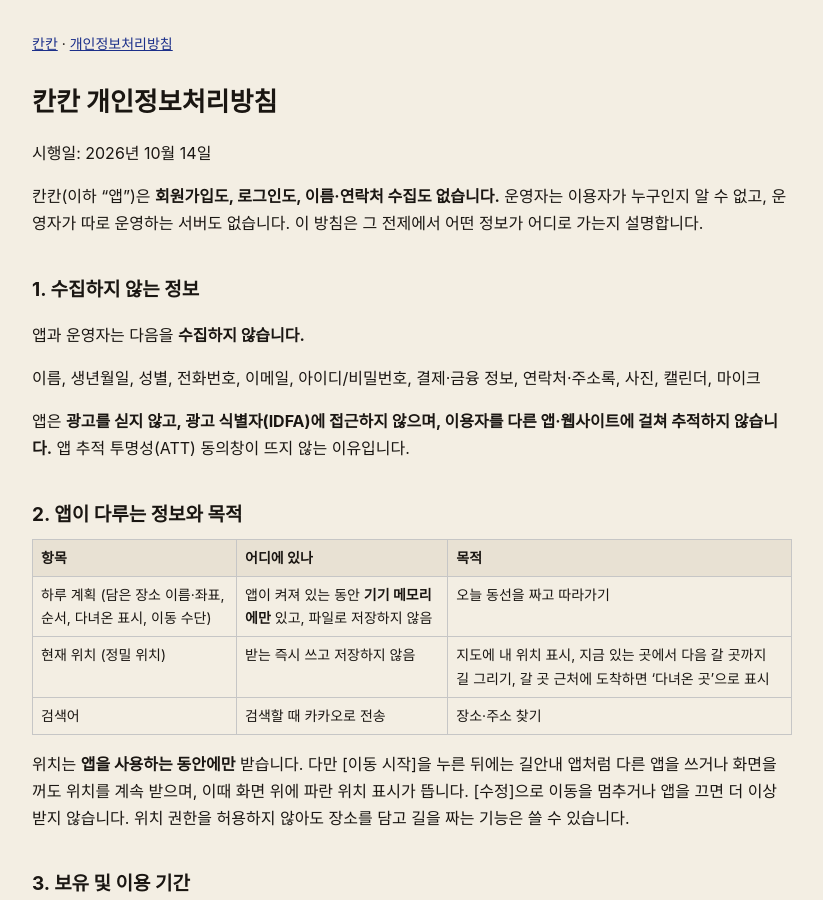
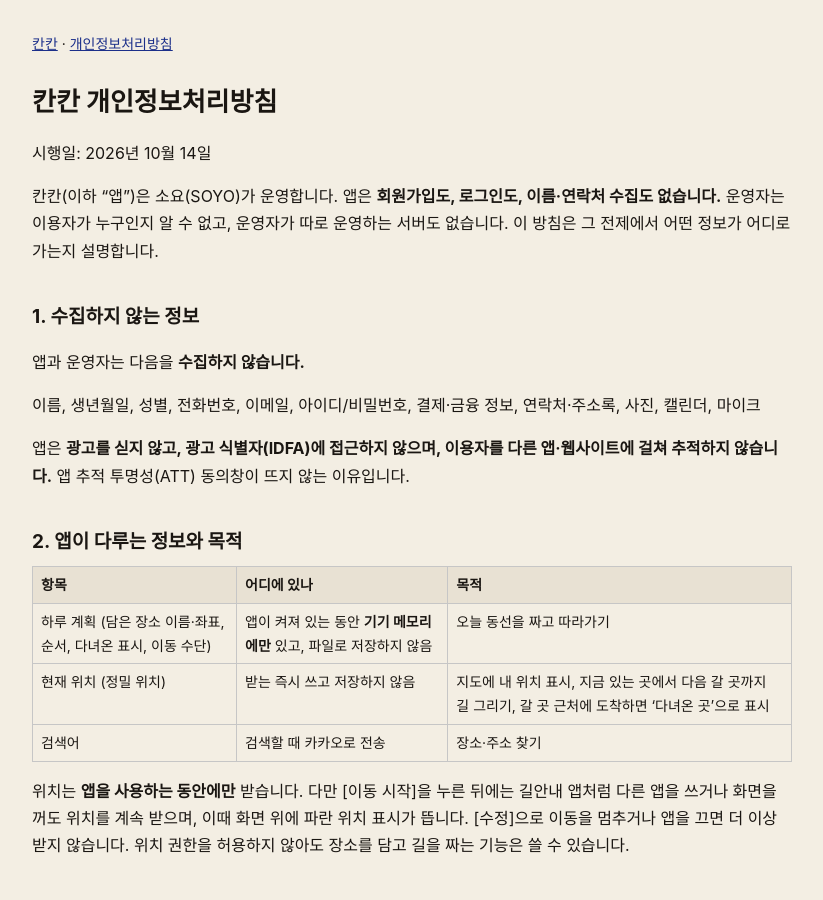
Before and after one commit to julie16520-spec/nojudgeman-legal, a Jekyll site: the page built from kankan/privacy.md, in a window 1280 px wide and 900 px high. Shown: the whole window, without its empty margins (228-1051 px from the left). Built offline with Jekyll 4.4.1, drawn with Linux system fonts in a browser that asks for light colours.

Commit message:
칸칸: 운영자 소요(SOYO) 표기
Co-Authored-By: Claude Opus 5.5 <noreply@anthropic.com>

```diff
--- a/kankan/privacy.md
+++ b/kankan/privacy.md
@@ -7,7 +7,7 @@ title: 칸칸 개인정보처리방침
 
 시행일: 2026년 10월 14일
 
-칸칸(이하 "앱")은 **회원가입도, 로그인도, 이름·연락처 수집도 없습니다.** 운영자는 이용자가 누구인지 알 수 없고, 운영자가 따로 운영하는 서버도 없습니다. 이 방침은 그 전제에서 어떤 정보가 어디로 가는지 설명합니다.
+칸칸(이하 "앱")은 소요(SOYO)가 운영합니다. 앱은 **회원가입도, 로그인도, 이름·연락처 수집도 없습니다.** 운영자는 이용자가 누구인지 알 수 없고, 운영자가 따로 운영하는 서버도 없습니다. 이 방침은 그 전제에서 어떤 정보가 어디로 가는지 설명합니다.
 
 ## 1. 수집하지 않는 정보
 
@@ -84,6 +84,7 @@ Mapbox, Inc.는 미국에 있는 회사로, 다음 정보가 국외로 전송됩
 
 ## 10. 개인정보 보호책임자
 
+- 운영: 소요(SOYO)
 - 성명: 조예진
 - 연락처: mysoyoor@gmail.com
 
```
Also changed, not shown: kankan/index.md (+2 -0 lines).
